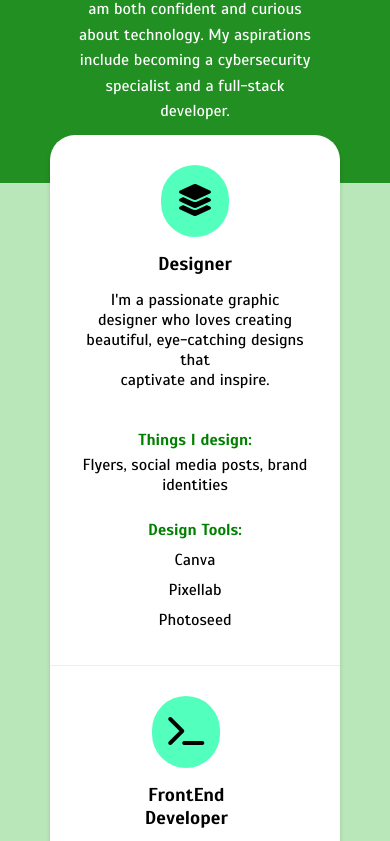
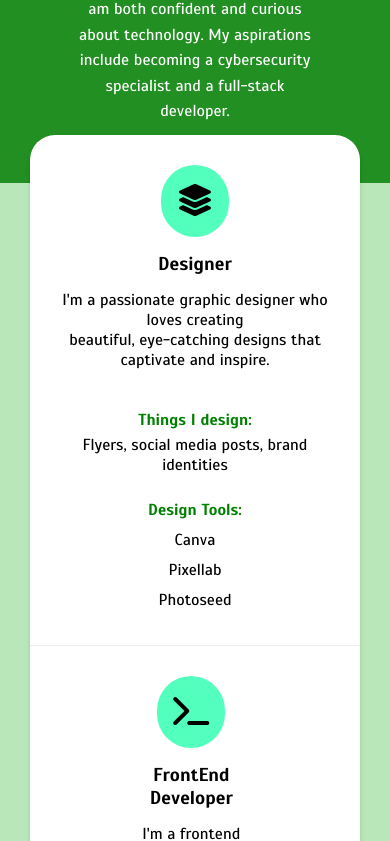
Before and after one commit to Abusalih001/Qasim-Abdulsammad, a website: page index.html in a window 390 px wide. Shown: the part 1398-2239 px from the top of the page. Drawn offline with Linux system fonts and the light colour scheme.

Commit message:
adjusted the outer-box margin

```diff
--- a/index.scss
+++ b/index.scss
@@ -625,8 +625,8 @@ footer{
                 border-radius: 25px;
                 position: relative;
                 bottom: 3rem;
-                margin-left: 50px;
-                margin-right: 50px;
+                margin-left: 30px;
+                margin-right: 30px;
 
 
                 .header{
```
Also changed, not shown: index.css.
